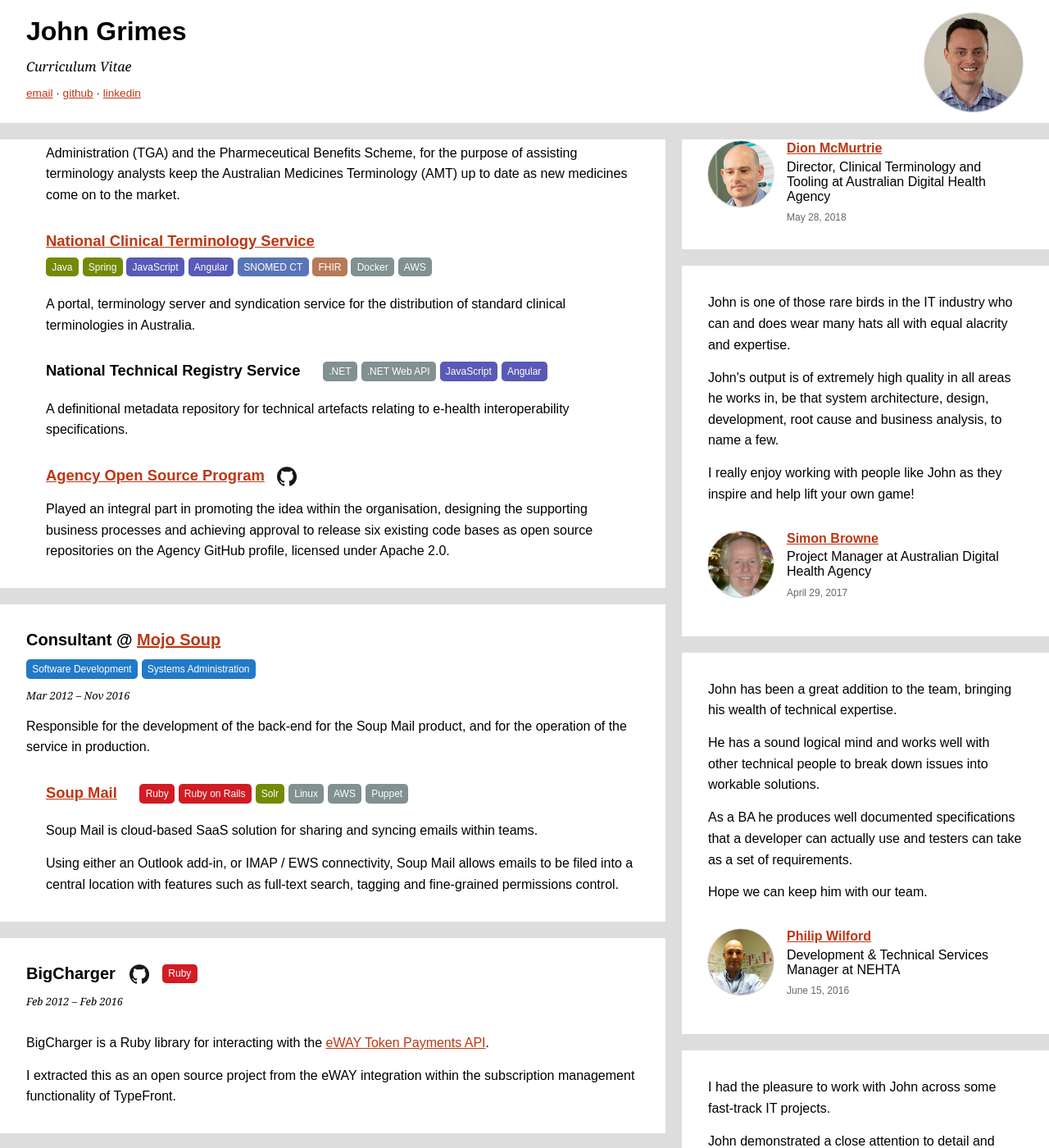
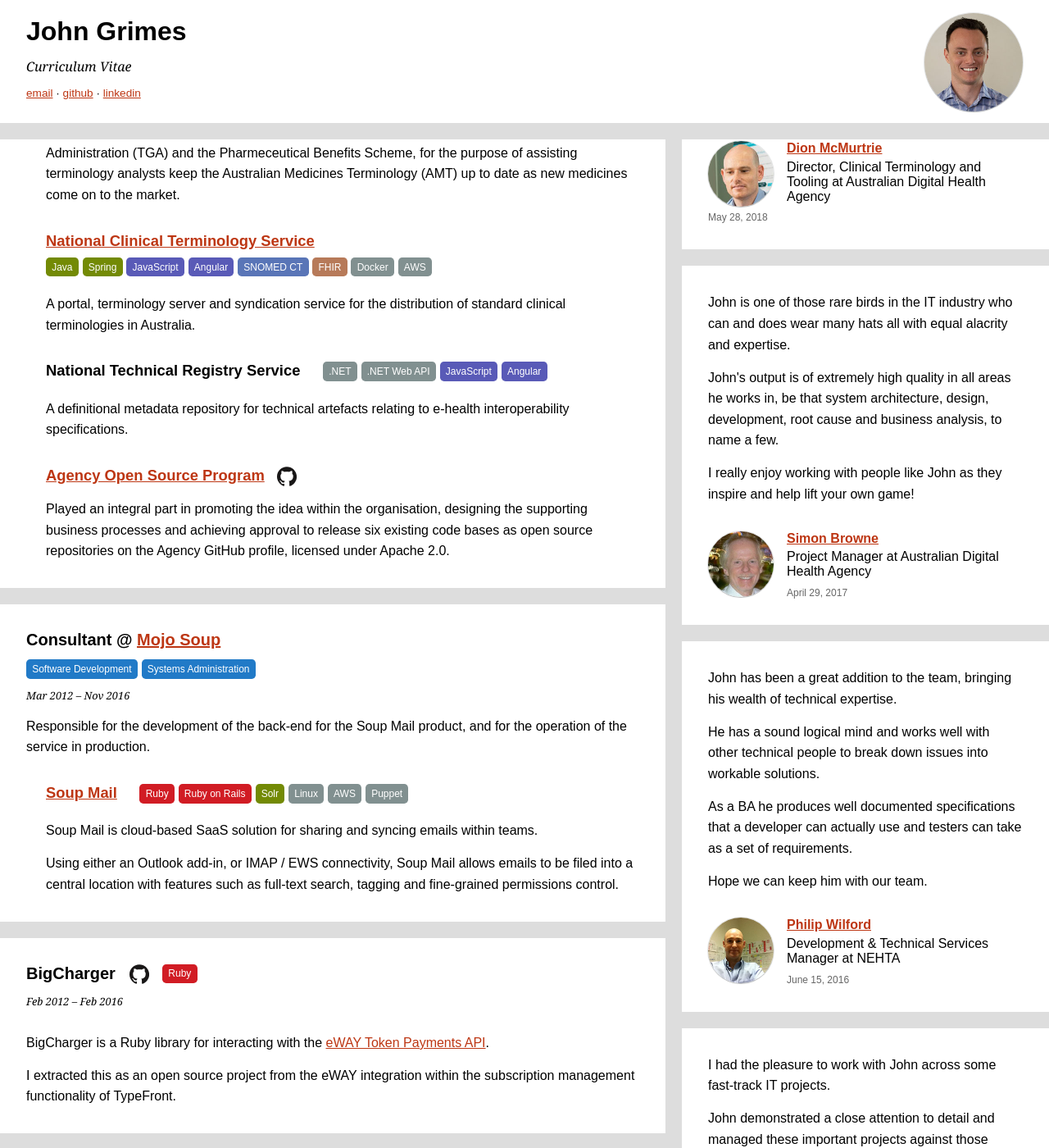
Before and after one commit to johngrimes/johngrimes.github.com, a Jekyll site: the page cv/index.html, which Jekyll copies as it is, in a window 1280 px wide and 1400 px high, scrolled down 642 px. Shown: the whole window at 82% size. Built offline with Jekyll 4.4.1, drawn with Linux system fonts in a browser that asks for light colours; some web fonts are replaced.

Commit message:
Revert "Fix margin around recommendation avatars"
This reverts commit f1383a88147865c52f00bc159c5d2e183db73f02.

```diff
--- a/cv/style/cv.css
+++ b/cv/style/cv.css
@@ -306,7 +306,7 @@
 
 .recommendation .avatar {
   float: left;
-  margin: 0 1em 1em 0;
+  margin-right: 1em;
   width: 5em;
   height: 5em;
 }
```
